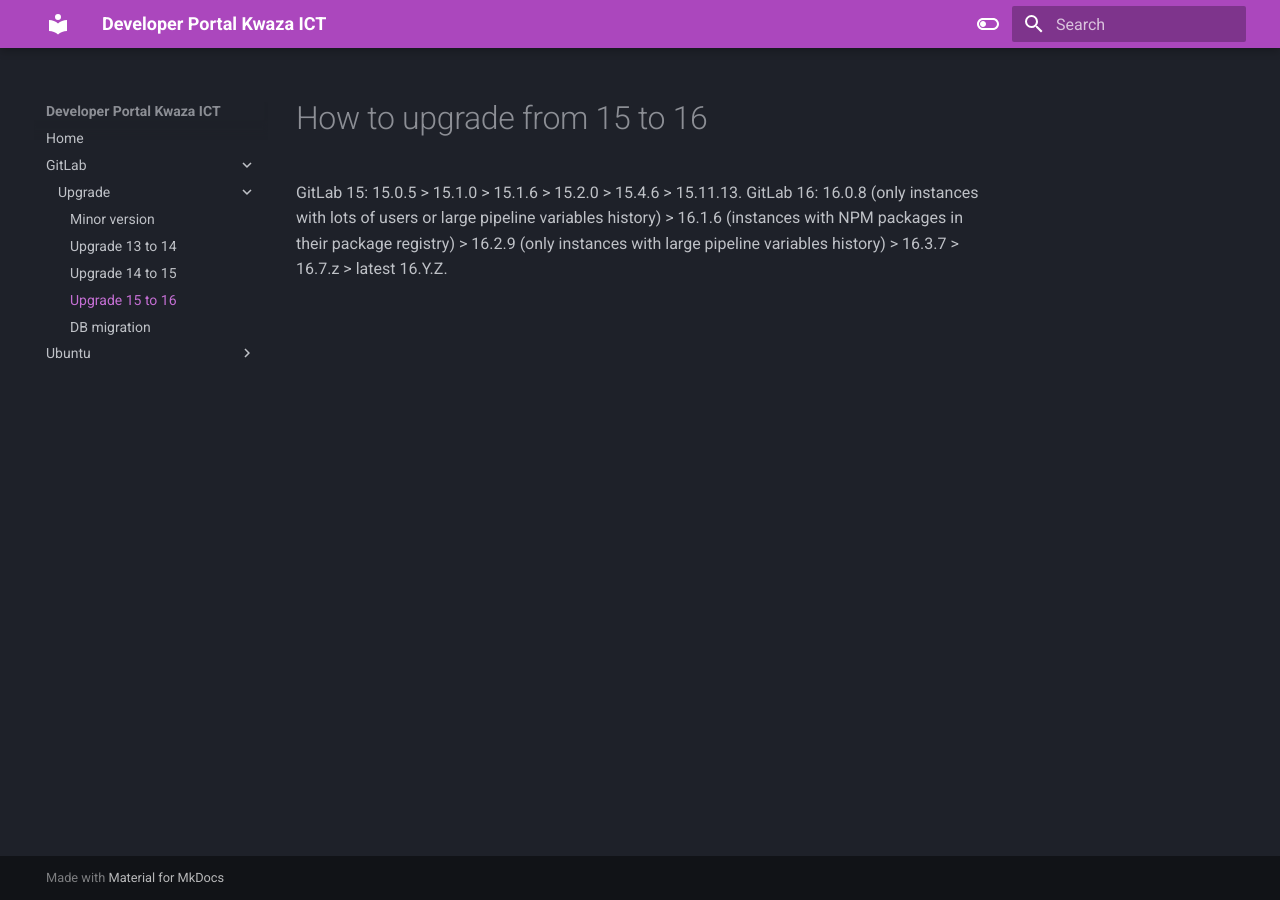
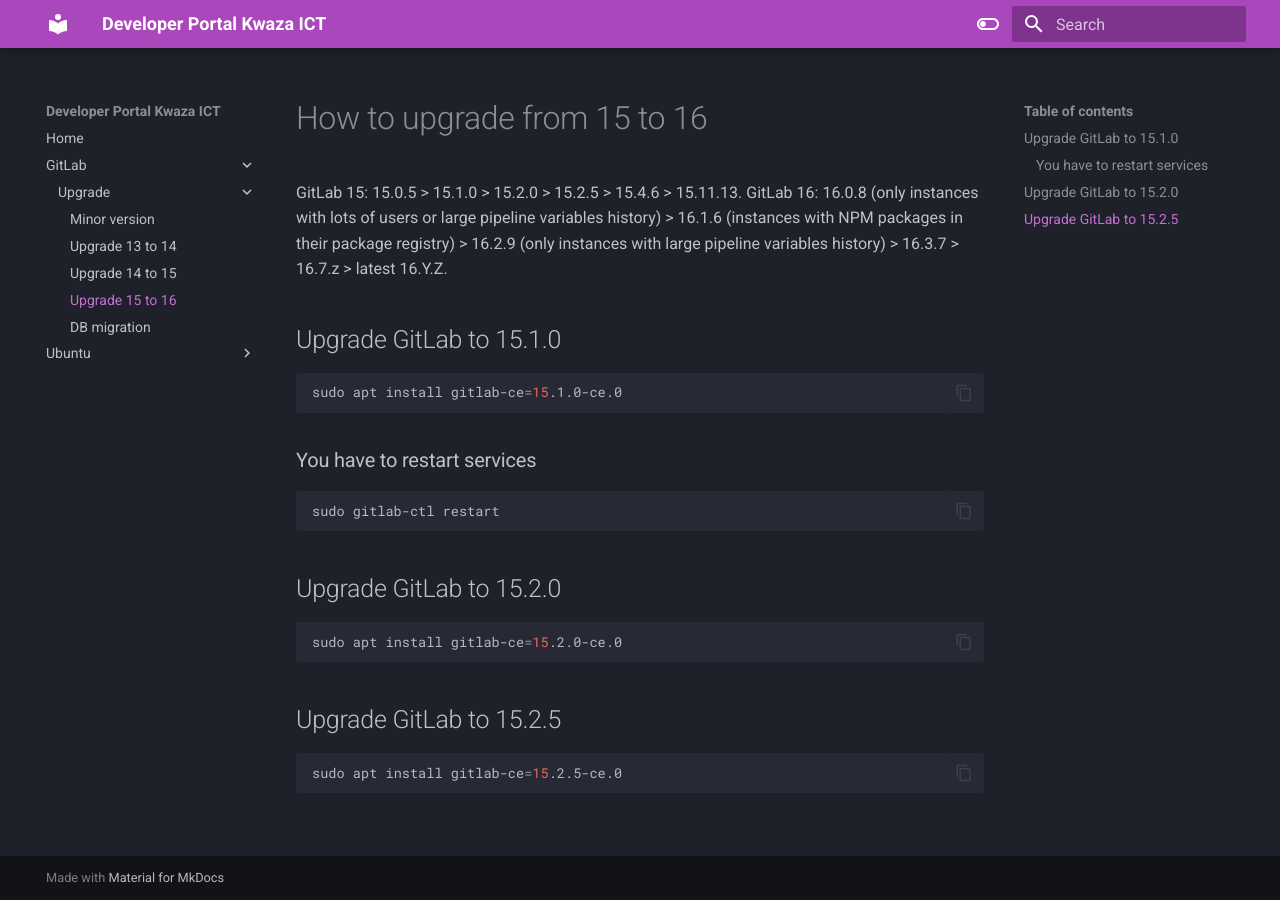
Before and after one commit to Kwaza-ICT/ops-portal, an MkDocs documentation site: the page built from docs/gitlab/15-to-16.md, in a window 1280 px wide. Built offline with MkDocs 1.6.1 and Material for MkDocs 9.7.7, drawn with Linux system fonts in a browser that asks for light colours.

Commit message:
upgrade to 15.2.5

````diff
--- a/docs/gitlab/15-to-16.md
+++ b/docs/gitlab/15-to-16.md
@@ -1,4 +1,28 @@
 # How to upgrade from 15 to 16
 
-GitLab 15: 15.0.5 > 15.1.0 > 15.1.6 > 15.2.0 > 15.4.6 > 15.11.13.
+GitLab 15: 15.0.5 > 15.1.0 > 15.2.0 > 15.2.5 > 15.4.6 > 15.11.13.
 GitLab 16: 16.0.8 (only instances with lots of users or large pipeline variables history) > 16.1.6 (instances with NPM packages in their package registry) > 16.2.9 (only instances with large pipeline variables history) > 16.3.7 > 16.7.z > latest 16.Y.Z.
+
+## Upgrade GitLab to 15.1.0
+
+```shell
+sudo apt install gitlab-ce=15.1.0-ce.0
+```
+
+### You have to restart services
+
+```shell
+sudo gitlab-ctl restart
+```
+
+## Upgrade GitLab to 15.2.0
+
+```shell
+sudo apt install gitlab-ce=15.2.0-ce.0
+```
+
+## Upgrade GitLab to 15.2.5
+
+```shell
+sudo apt install gitlab-ce=15.2.5-ce.0
+```
````
